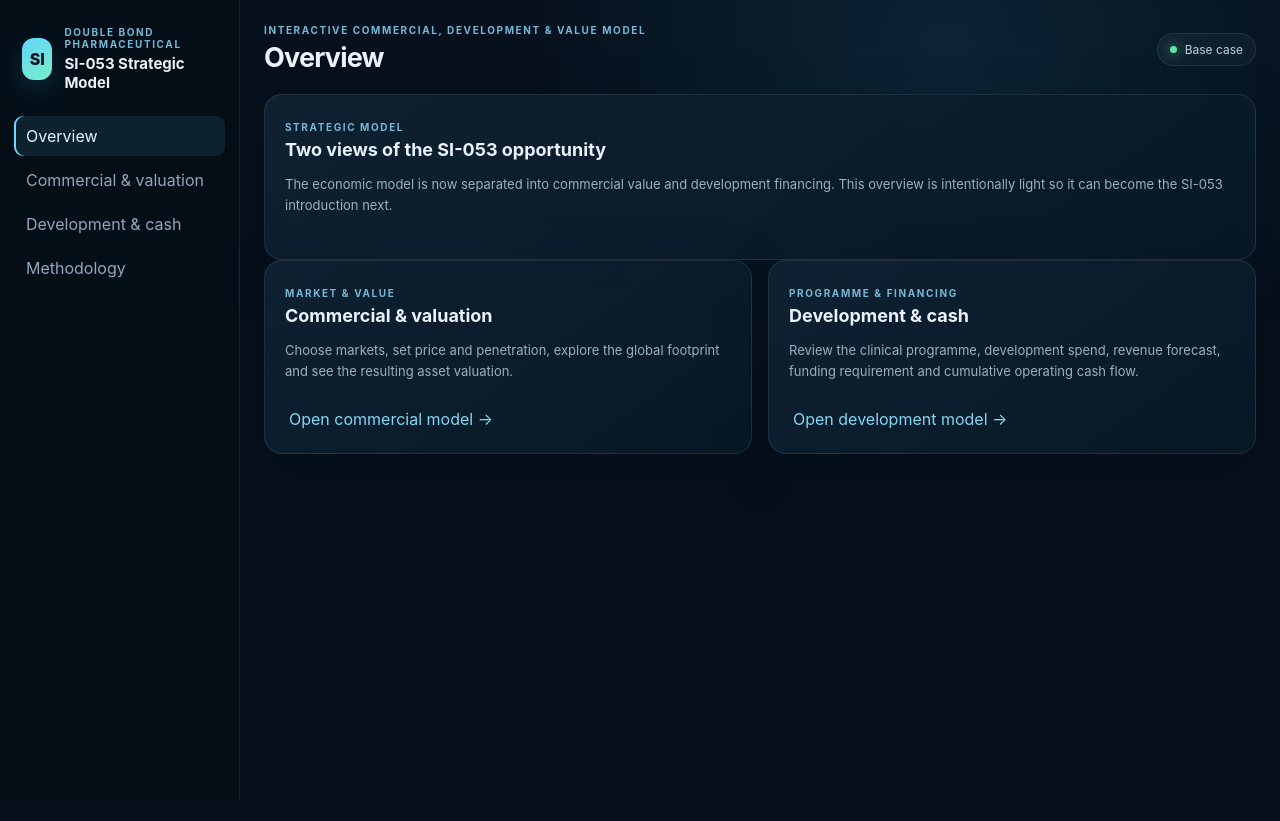
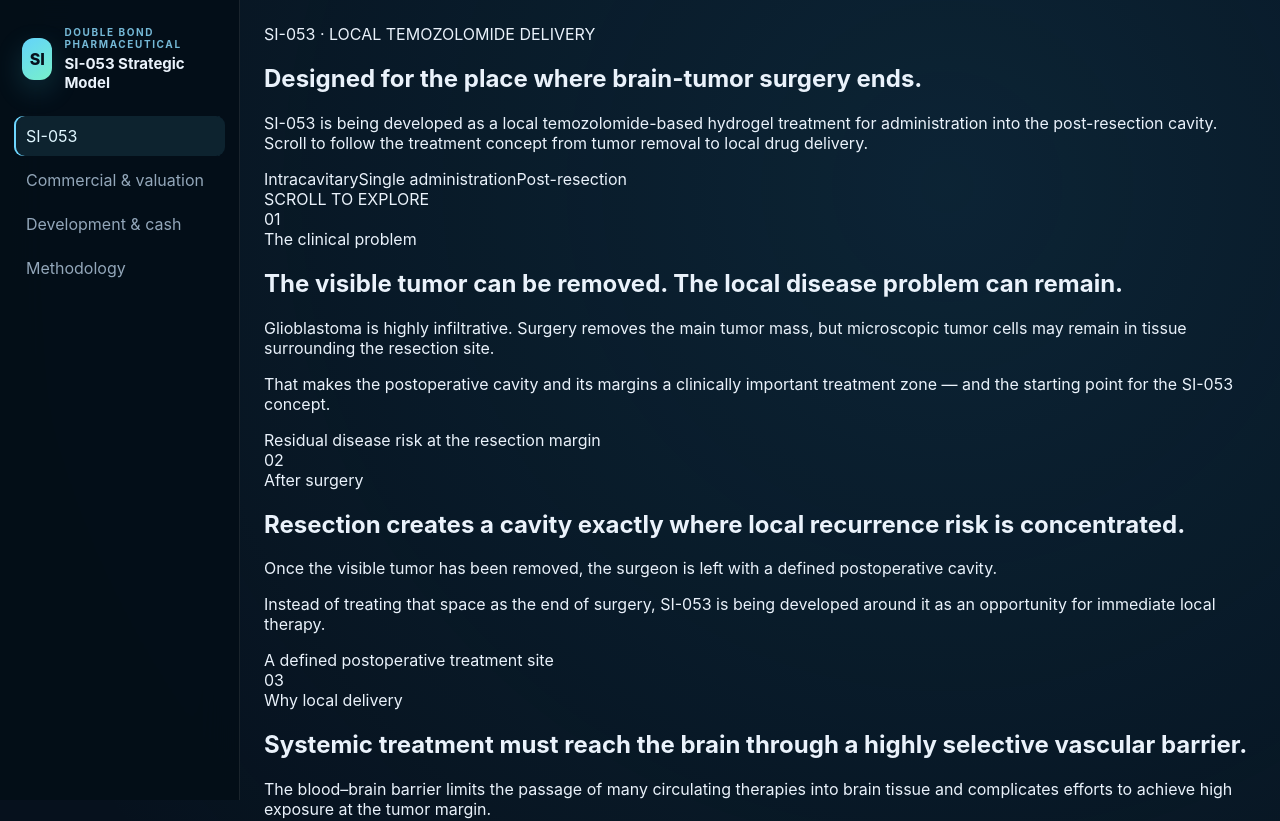
Before and after one commit to dilovankamil/market-revenue-model, a React (Vite) app: page / in a window 1280 px wide. Shown: the top 821 px of the page. Before the commit the page ends 800 px from the top, so only its background shows below. Built offline with nearby package versions, Linux system fonts and the light colour scheme.

Commit message:
Replace overview with SI-053 scrollytelling story

```diff
--- a/src/AppV9.tsx
+++ b/src/AppV9.tsx
@@ -3,6 +3,7 @@
 import { DevelopmentTab } from './components/DevelopmentTab';
 import { MarketSelector } from './components/MarketSelector';
 import { MethodologyTab } from './components/MethodologyTab';
+import { Si053StoryPage } from './components/Si053StoryPage';
 import { cloneScenario } from './model/assumptions';
 import { calculateModel } from './model/calculateModel';
 import { createDefaultScenario } from './model/defaultScenario';
@@ -12,7 +13,7 @@
 type TabId = 'overview' | 'commercial' | 'development' | 'deal' | 'methodology';
 
 const tabs: { id: TabId; label: string; private?: boolean }[] = [
-  { id: 'overview', label: 'Overview' },
+  { id: 'overview', label: 'SI-053' },
   { id: 'commercial', label: 'Commercial & valuation' },
   { id: 'development', label: 'Development & cash' },
   { id: 'deal', label: 'Deal explorer', private: true },
@@ -102,7 +103,7 @@
         {scopeControlsVisible && <div className="desktop-scope-controls">{scopeControls}</div>}
       </aside>
 
-      <main className="workspace workspace-v8 workspace-v9">
+      <main className={`workspace workspace-v8 workspace-v9 ${activeTab === 'overview' ? 'story-workspace-v16' : ''}`}>
         <div className="mobile-command-bar" aria-label="Mobile model navigation">
           <label className="mobile-section-select">
             <span>Section</span>
@@ -113,33 +114,17 @@
           {scopeControlsVisible && <button className="mobile-controls-button" onClick={() => setMobileControlsOpen(true)}>Markets & indications</button>}
         </div>
 
-        <header className="topbar topbar-v8 topbar-v9">
-          <div><div className="eyebrow">INTERACTIVE COMMERCIAL, DEVELOPMENT & VALUE MODEL</div><h2>{visibleTabs.find((tab) => tab.id === activeTab)?.label ?? 'SI-053 Strategic Model'}</h2></div>
-          <div className="topbar-actions topbar-actions-v8"><div className="scenario-pill"><span className={`scenario-status ${privateConfigLoaded ? 'private-loaded' : ''}`} />{scenario.name}</div></div>
-        </header>
+        {activeTab !== 'overview' && (
+          <header className="topbar topbar-v8 topbar-v9">
+            <div><div className="eyebrow">INTERACTIVE COMMERCIAL, DEVELOPMENT & VALUE MODEL</div><h2>{visibleTabs.find((tab) => tab.id === activeTab)?.label ?? 'SI-053 Strategic Model'}</h2></div>
+            <div className="topbar-actions topbar-actions-v8"><div className="scenario-pill"><span className={`scenario-status ${privateConfigLoaded ? 'private-loaded' : ''}`} />{scenario.name}</div></div>
+          </header>
+        )}
 
         {activeTab === 'overview' && (
           <>
             {privateConfigLoaded && <div className="private-model-banner">Private local configuration loaded · {scenario.corporateCosts.length} corporate cost lines · {scenario.financingEvents.length} financing events.</div>}
-            <section className="panel summary-panel">
-              <span className="section-kicker">Strategic model</span>
-              <h3>Two views of the SI-053 opportunity</h3>
-              <p className="summary-copy">The economic model is now separated into commercial value and development financing. This overview is intentionally light so it can become the SI-053 introduction next.</p>
-            </section>
-            <section className="two-column-layout">
-              <article className="panel summary-panel">
-                <span className="section-kicker">Market & value</span>
-                <h3>Commercial & valuation</h3>
-                <p className="summary-copy">Choose markets, set price and penetration, explore the global footprint and see the resulting asset valuation.</p>
-                <button className="text-button" onClick={() => changeTab('commercial')}>Open commercial model →</button>
-              </article>
-              <article className="panel summary-panel">
-                <span className="section-kicker">Programme & financing</span>
-                <h3>Development & cash</h3>
-                <p className="summary-copy">Review the clinical programme, development spend, revenue forecast, funding requirement and cumulative operating cash flow.</p>
-                <button className="text-button" onClick={() => changeTab('development')}>Open development model →</button>
-              </article>
-            </section>
+            <Si053StoryPage onOpenCommercial={() => changeTab('commercial')} onOpenDevelopment={() => changeTab('development')} />
           </>
         )}
 
```
